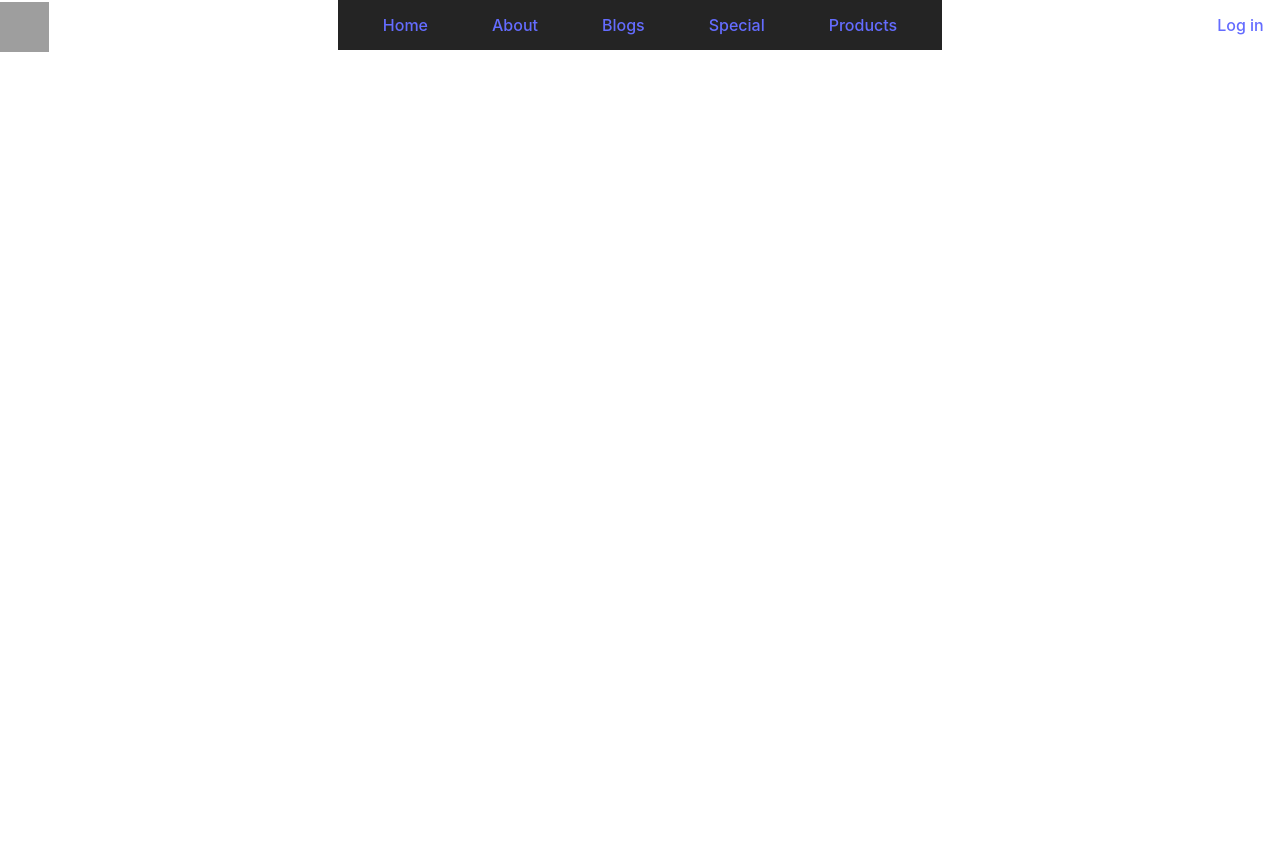
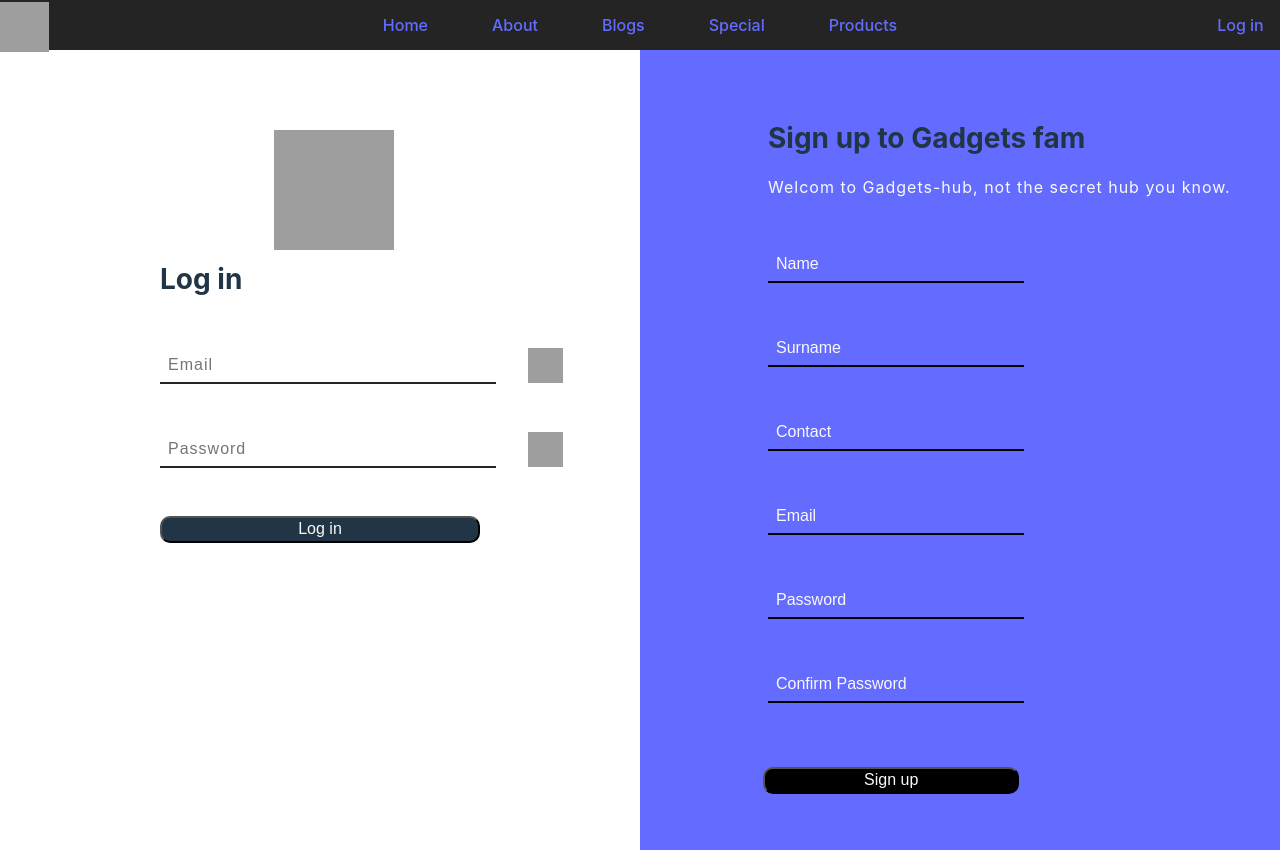
Before and after one commit to BrownGitHlungwani/app, a React (Vite) app: page /login in a window 1280 px wide. Before the commit the page ends 800 px from the top, so only its background shows below. Built offline with nearby package versions, Linux system fonts and the light colour scheme; grey boxes are pictures that could not be loaded.

Commit message:
App jsx file display every ui

```diff
--- a/src/components/App.jsx
+++ b/src/components/App.jsx
@@ -1,5 +1,5 @@
 import { Route, Routes } from 'react-router-dom';
-import { Home, Blog, About, Products} from './Barrels/barrel';
+import { Home, Blog, About, Products, Login} from './Barrels/barrel';
 import { NavigationComponent } from './NavigationComponents';
 
 export function Display() {
@@ -11,6 +11,7 @@ export function Display() {
         <Route path='/blogs' element={<Blog />}/>
         <Route path='/about' element={<About />}/>
         <Route path='/products' element={<Products />}/>
+        <Route path='/login' element={<Login />}/>
       </Routes>
     </>
   );
```
